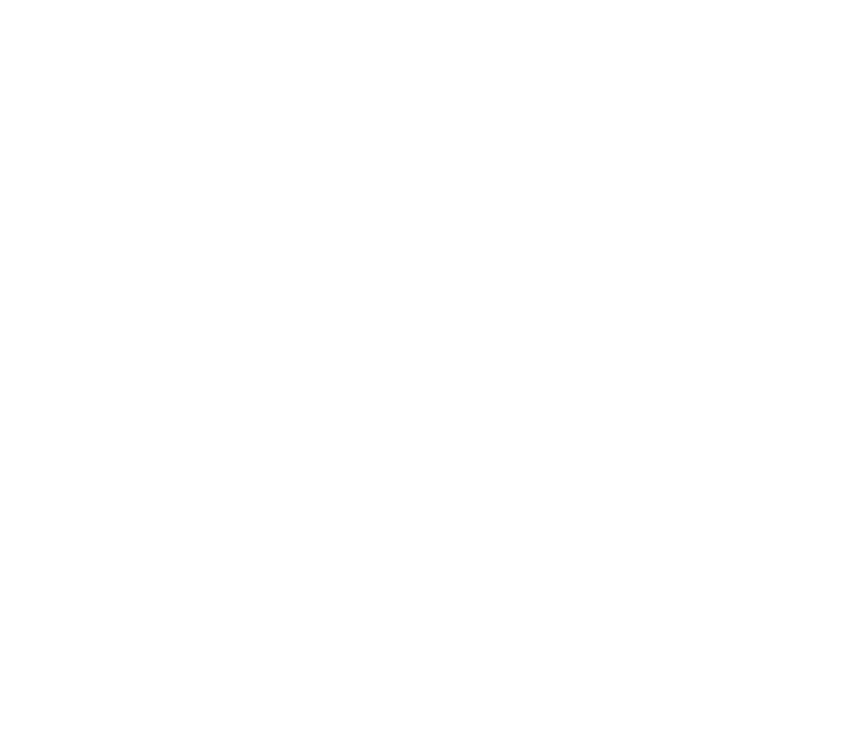
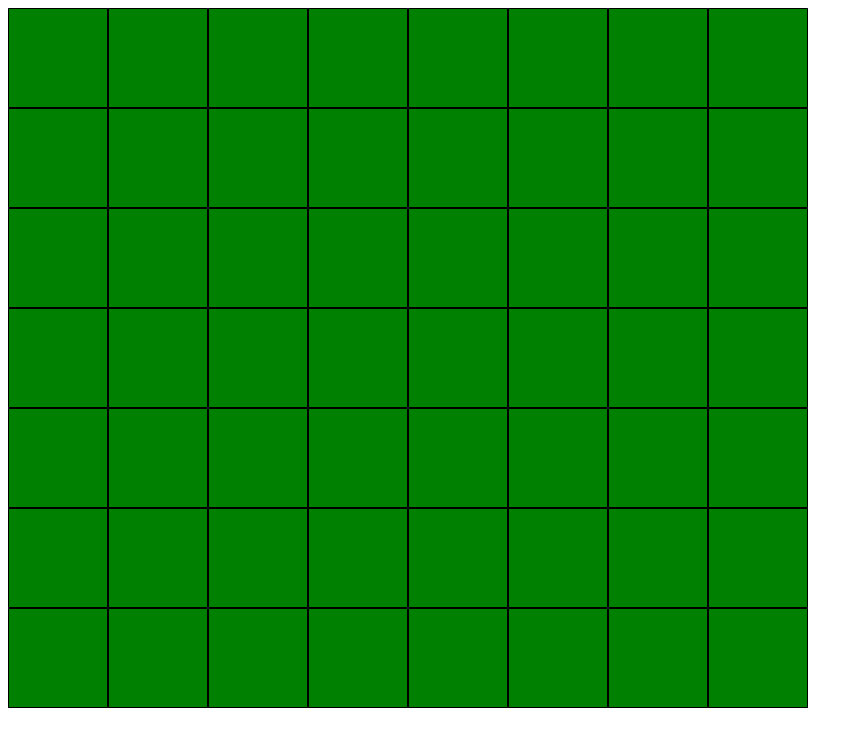
Before and after one commit to adamgarwacki/js-game-playground, a plain HTML site: page main.html in a window 1280 px wide. Shown: the whole page, without its empty margins (0-863 px from the left). Drawn offline with Linux system fonts and the light colour scheme.

Commit message:
poprawka do poprzedniego commita (sorry)

```diff
--- a/main.html
+++ b/main.html
@@ -4,9 +4,12 @@
     <meta charset="UTF-8">
     <meta name="viewport" content="width=device-width, initial-scale=1.0">
     <title>Playground</title>
+
+    <link rel="stylesheet" href="./main.css">
 </head>
 <body>
-    <div class="game-container">
+    <div class="game-container" id="game-container">
+        <!-- <div class="single-panel"></div> -->
 
     </div>
 
--- a/main.js
+++ b/main.js
@@ -1 +1,21 @@
-console.log('dzyń');
+'use strict';
+// PODAJ LICZBĘ RZĘDÓW I KOLUMN:
+let cols = 8;
+let rows = 7;
+
+// ------------------------------------
+
+let gameContainer = document.getElementById('game-container');
+
+let containerWidth = cols*100;
+gameContainer.style.width = `${containerWidth}px`;
+
+let containerHeight = rows*100;
+gameContainer.style.height = `${containerHeight}px`;
+
+for (let i = 0; i < cols*rows; i++) {
+    let singleGamePanel = document.createElement('div');
+    singleGamePanel.classList.add('single-panel');
+    gameContainer.appendChild(singleGamePanel);
+    console.log(i);
+}
```
